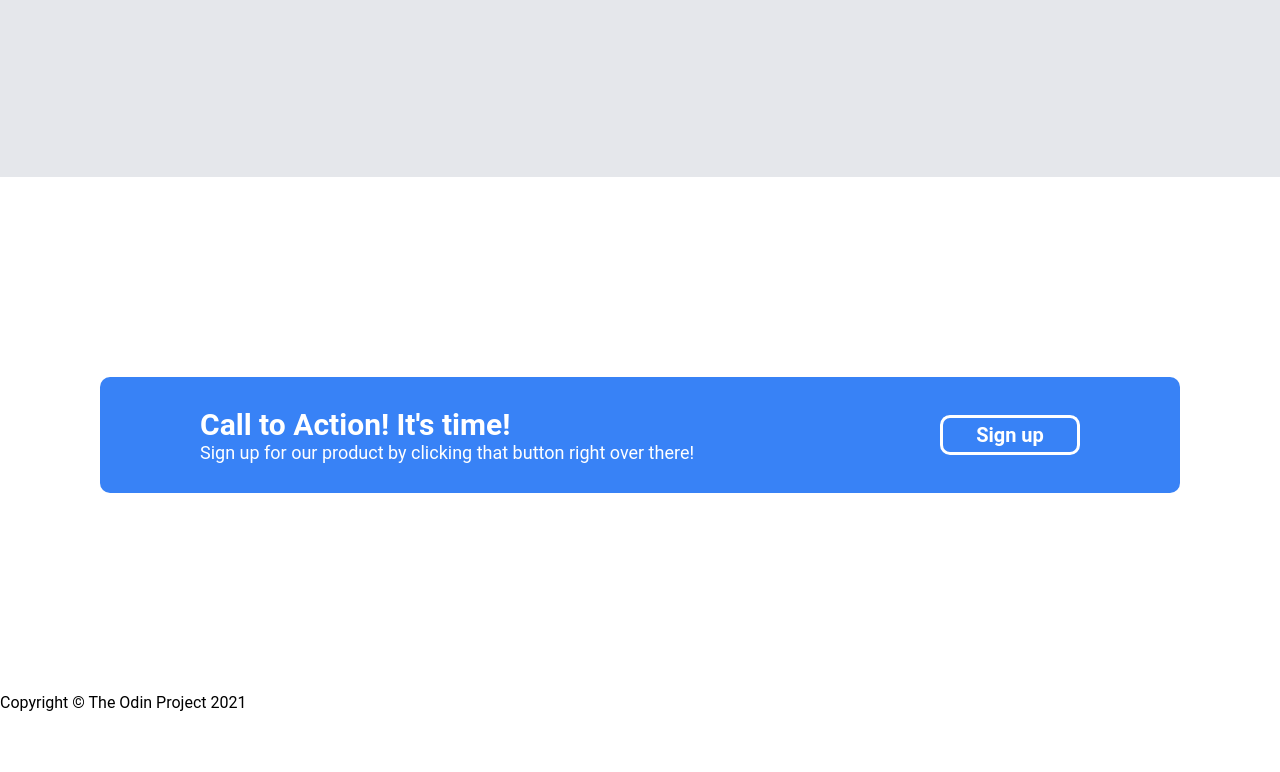
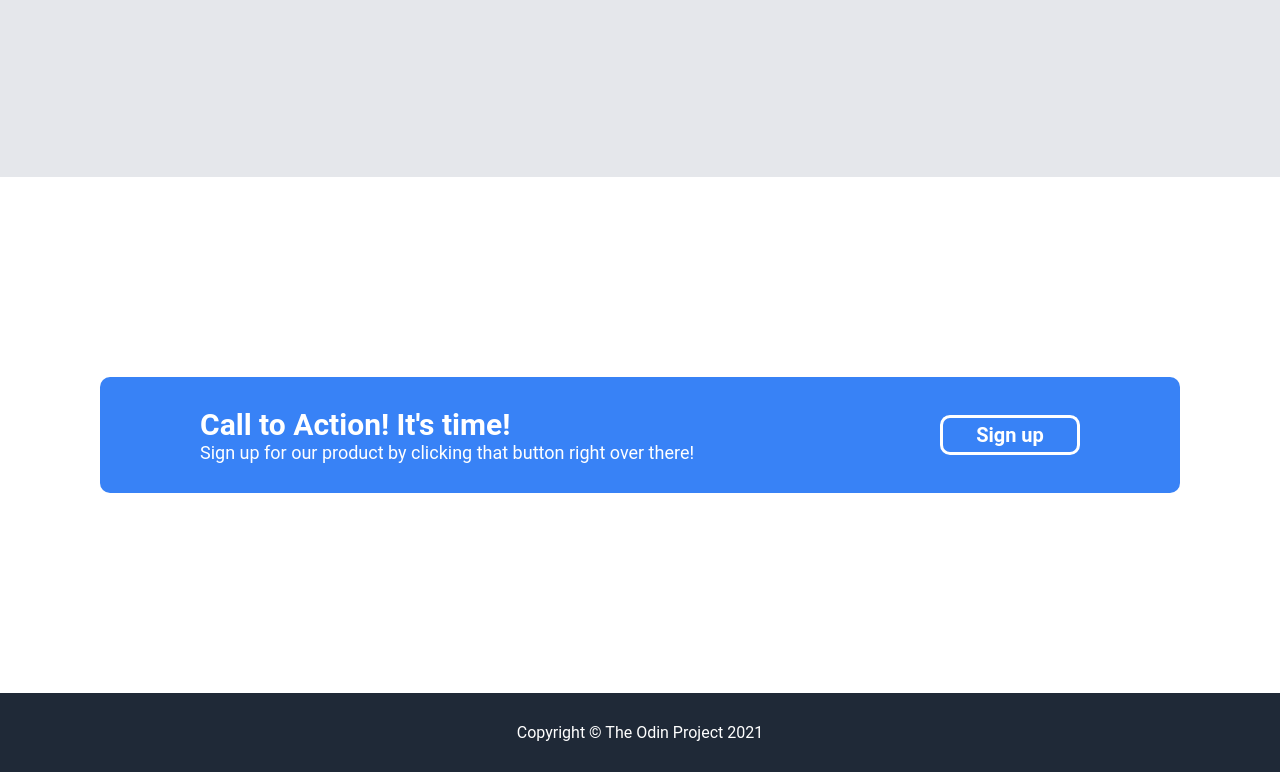
Before and after one commit to vasivuk/landing-page, a plain HTML site: page index.html in a window 1280 px wide. Shown: the part 1362-2134 px from the top of the page. Before the commit the page ends 2074 px from the top, so only its background shows below. Drawn offline with Linux system fonts and the light colour scheme.

Commit message:
Styled footer section

```diff
--- a/style/style.css
+++ b/style/style.css
@@ -182,3 +182,13 @@ h2 {
 .text-part p {
     font-size: 18px;
 }
+
+.footer {
+    padding: 30px;
+    display: flex;
+    align-items: center;
+    justify-content: center;
+    background-color: #1f2937;
+    flex: 1;
+    color: white;
+}
```
